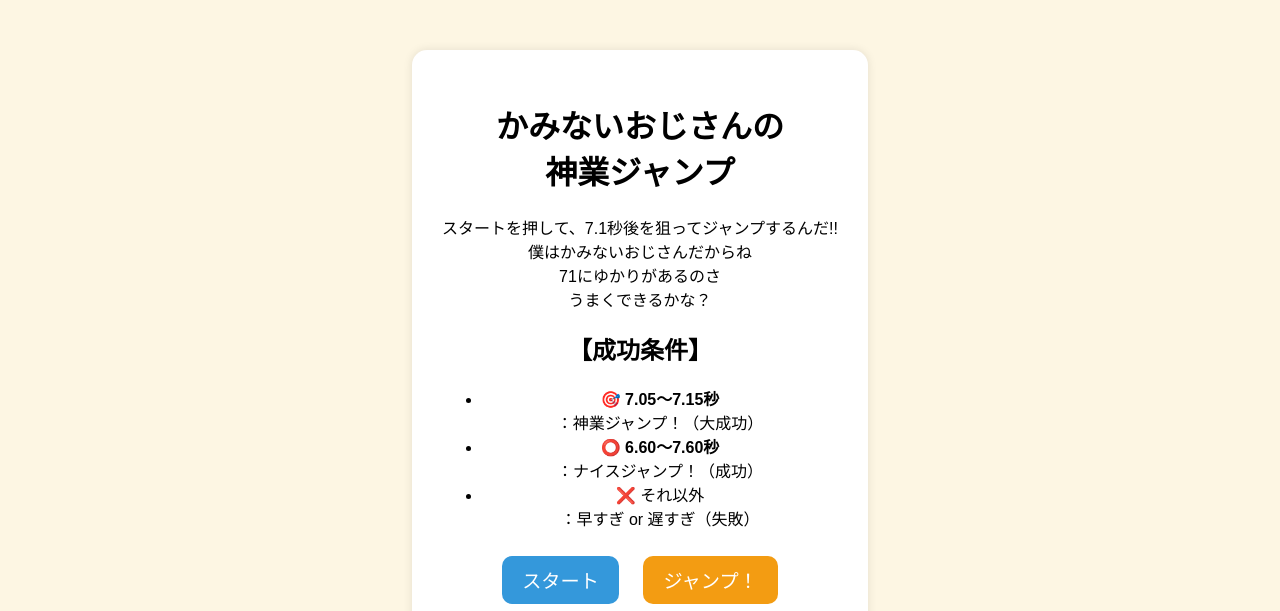
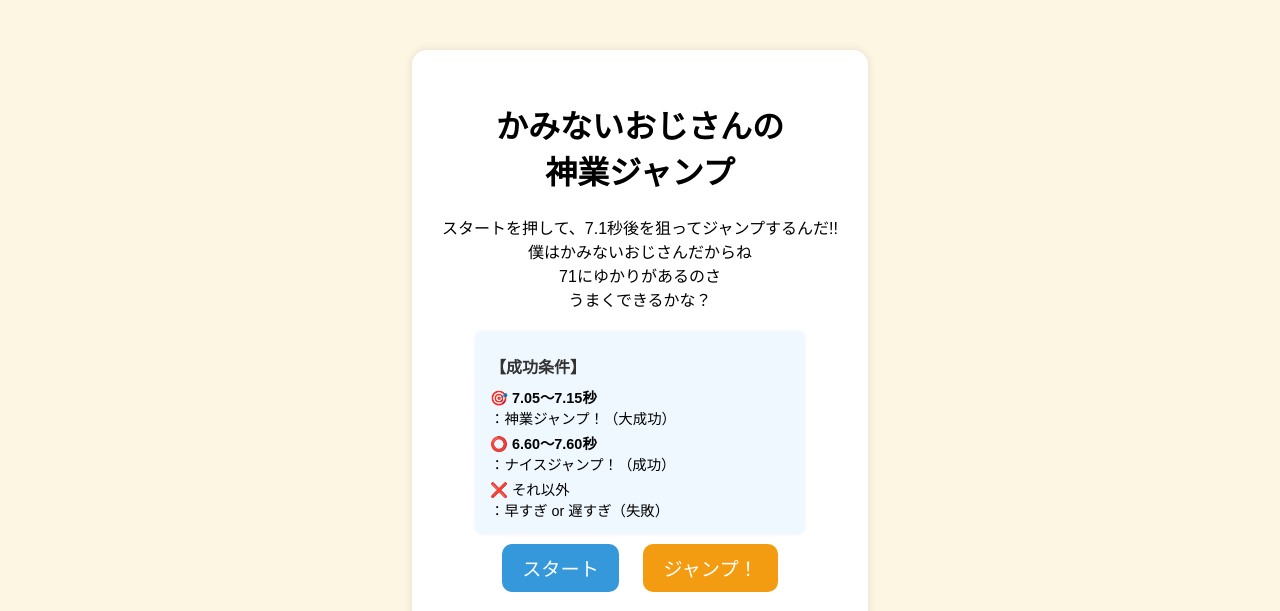
Before and after one commit to Ery-15itie/minigame, a plain HTML site: page index.html in a window 1280 px wide. Shown: the top 611 px of the page. Drawn offline with Linux system fonts and the light colour scheme.

Commit message:
Update style.css

```diff
--- a/style.css
+++ b/style.css
@@ -43,6 +43,36 @@ button {
   margin-top: 20px;                   /* 上に余白を20px追加 */
 }
 
+/* 成功条件ルール表示のデザイン（コンパクト＆左寄せ） */
+.rules {
+  margin: 20px auto 0 auto;
+  background-color: #f0f8ff; /* 水色背景 */
+  padding: 10px 15px;
+  border-radius: 8px;
+  text-align: left;
+  display: block;
+  width: 300px;              /* コンパクトサイズ（だいたい半分幅） */
+  font-size: 0.9rem;         /* 少し小さめな文字サイズ */
+  box-shadow: 0 0 4px rgba(0, 0, 0, 0.05);
+}
+
+.rules h2 {
+  margin-bottom: 8px;
+  font-size: 1rem;
+  color: #333;
+}
+
+.rules ul {
+  list-style-type: none;
+  padding-left: 0;
+  margin: 0;
+}
+
+.rules li {
+  margin-bottom: 4px;
+}
+
+
 /* キャラクターを表示するエリア */
 #gameArea {
   position: relative;                 /* 子要素（おじさん）を位置指定できるように */
@@ -59,7 +89,7 @@ button {
   bottom: 0;                          /* 下にくっつける */
   left: 50%;                          /* 左端から50%の位置に */
   transform: translateX(-50%);        /* 中心を画像の中央に合わせる */
-  height: 120px;                      /* キャラクターの高さ */
+  height: 240px;                      /* キャラクターの高さ */
   transition: transform 0.3s;         /* スムーズな動きにする（将来的な拡張用） */
 }
 
```
